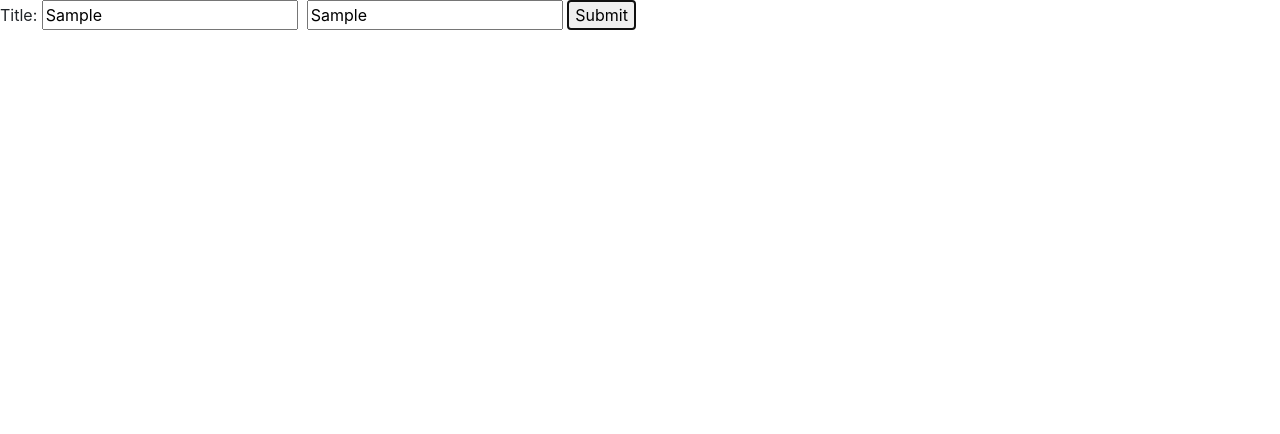
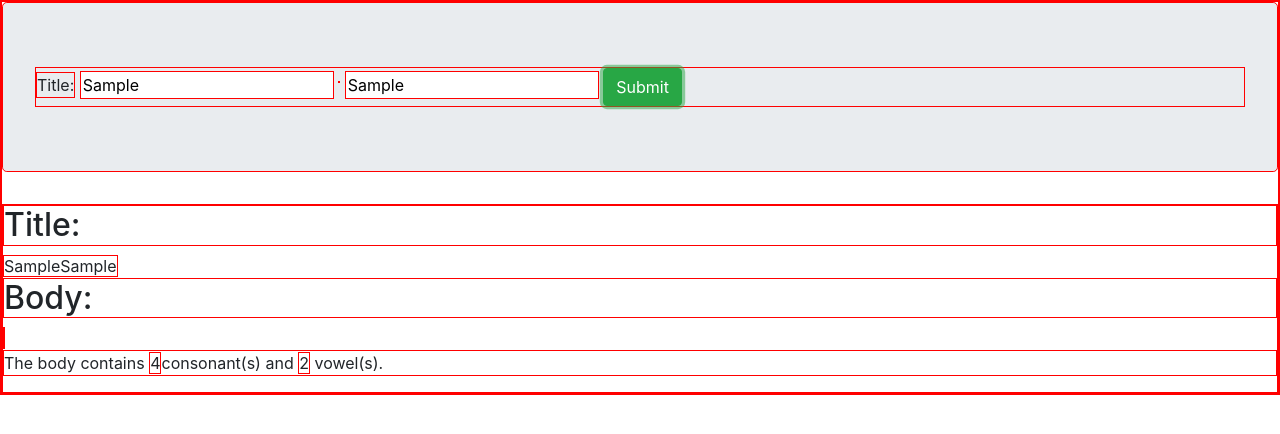
Before and after one commit to joshdrochon/journal, a website built with webpack: page src/index.html in a window 1280 px wide. Both pictures are taken after typing "Sample", "Sample" into the empty fields and a click on the button "Submit". Built offline with nearby package versions, Linux system fonts and the light colour scheme.

Commit message:
add functionality improvements

```diff
--- a/package.json
+++ b/package.json
@@ -5,7 +5,7 @@
   "main": "index.js",
   "scripts": {
     "build": "webpack --mode development",
-    "start": "npm run build; webpack-dev-server --open --mode development",
+    "start": "npm run build; webpack-dev-server --open",
     "lint": "eslint src/*.js",
     "watch": "webpack --watch",
     "test": "karma start karma.conf.js"
--- a/src/index.html
+++ b/src/index.html
@@ -4,15 +4,20 @@
     <title>Journal</title>
   </head>
   <body>
+    <div class="jumbotron">
       <form id="journal-form">
         <label for="title">Title:</label>
         <input id="title" type="text">
         <label for="body"></label>
         <input id="body" type="text">
-      <button type="submit">Submit</button>
+        <button class="btn btn-success" type="submit">Submit</button>
       </form>
+    </div>
     <div id="initially-hidden">
-      <p>There are <span id="total-words"> words in your title and body.</span></p>
+      <h2>Title: </h2><span id="input-title"></span>
+      <h2>Body: </h2><span id="input-body"></span>
+      <p>The body contains <span id="total-consonants"></span>consonant(s) and
+        <span id="total-vowels"></span> vowel(s).</p>
     </div>
   </body>
 </html>
--- a/src/main.js
+++ b/src/main.js
@@ -12,7 +12,11 @@ $(document).ready(function(){
 
     const journalEntry = new JournalEntry(inputTitle, inputBody);
 
-    // $("#total-words").text(total);
-    // $("#initially-hidden").show();
+    $("#input-title").append(journalEntry.title);
+    $("#input-title").append(journalEntry.body);
+
+    $("#total-consonants").append(journalEntry.getConsonants().length);
+    $("#total-vowels").append(journalEntry.getVowels().length);
+    $("#initially-hidden").show();
   });
 });
--- a/src/styles.css
+++ b/src/styles.css
@@ -1,3 +1,7 @@
+*{
+  border: 1px solid red;
+}
+
 body{
   background-color: lightgreen;
 }
--- a/webpack.config.js
+++ b/webpack.config.js
@@ -1,4 +1,3 @@
-//const variable can only be defined once
 const path = require('path');
 const HtmlWebpackPlugin = require('html-webpack-plugin');
 const CleanWebpackPlugin = require('clean-webpack-plugin');
@@ -35,7 +34,10 @@ module.exports = {
       },
       {
         test: /\.js$/,
-        exclude: /node_modules/,
+        exclude: [
+        /node_modules/,
+        /spec/
+        ],
         loader: "eslint-loader"
       },
       {
```
Also changed, not shown: dist/bundle.js (deleted), dist/index.html (deleted), 3 other files. Lines whose indentation alone changed are shown as unchanged.
